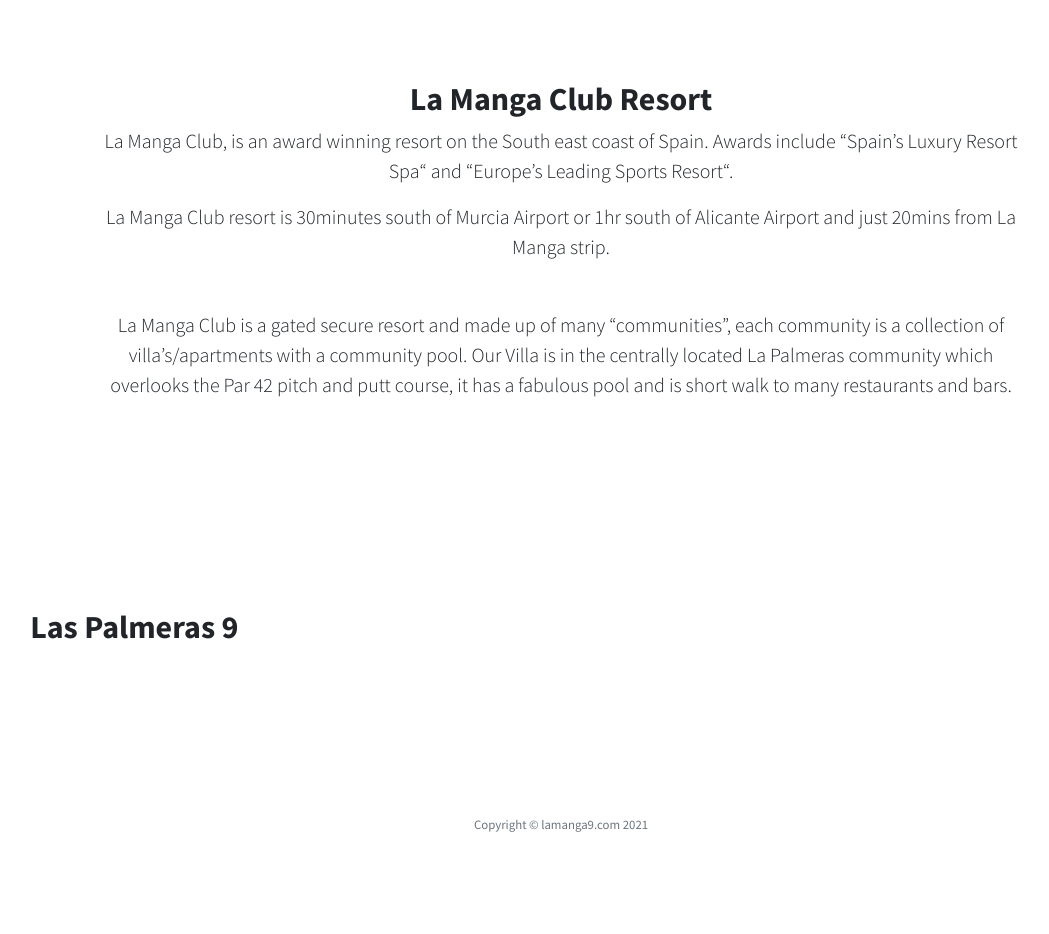
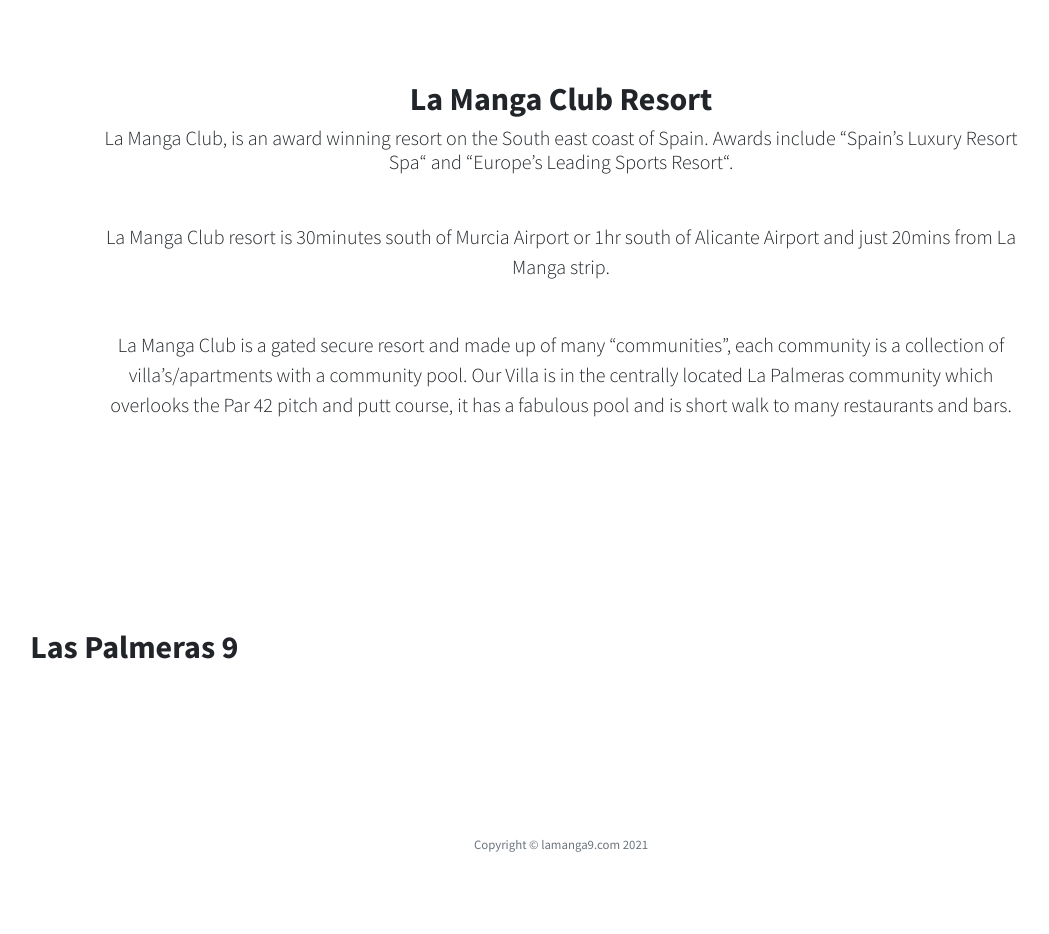
Before and after one commit to richsteer/richsteer.github.io, a Jekyll site: the page built from index.html, in a window 1280 px wide. Shown: the part 1380-2314 px from the top of the page, without its empty margins (79-1128 px from the left). Built offline with Jekyll 4.4.1, drawn with Linux system fonts in a browser that asks for light colours.

Commit message:
Update index.html

```diff
--- a/index.html
+++ b/index.html
@@ -20,9 +20,9 @@
             <div class="col-lg-10 mx-auto">
                 <h2>La Manga Club Resort</h2>
                 <b>
-                <p class="lead mb-5, font-weight: 200">
+                <h4 class="lead mb-5">
                     La Manga Club, is an award winning resort on the South east coast of Spain. Awards include “Spain’s Luxury Resort Spa“ and “Europe’s Leading Sports Resort“.
-                </p>
+                </h4>
                 <p class="lead mb-5">
                     La Manga Club resort is 30minutes south of Murcia Airport or 1hr south of Alicante Airport and just 20mins from La Manga strip.
                 </p>
```
